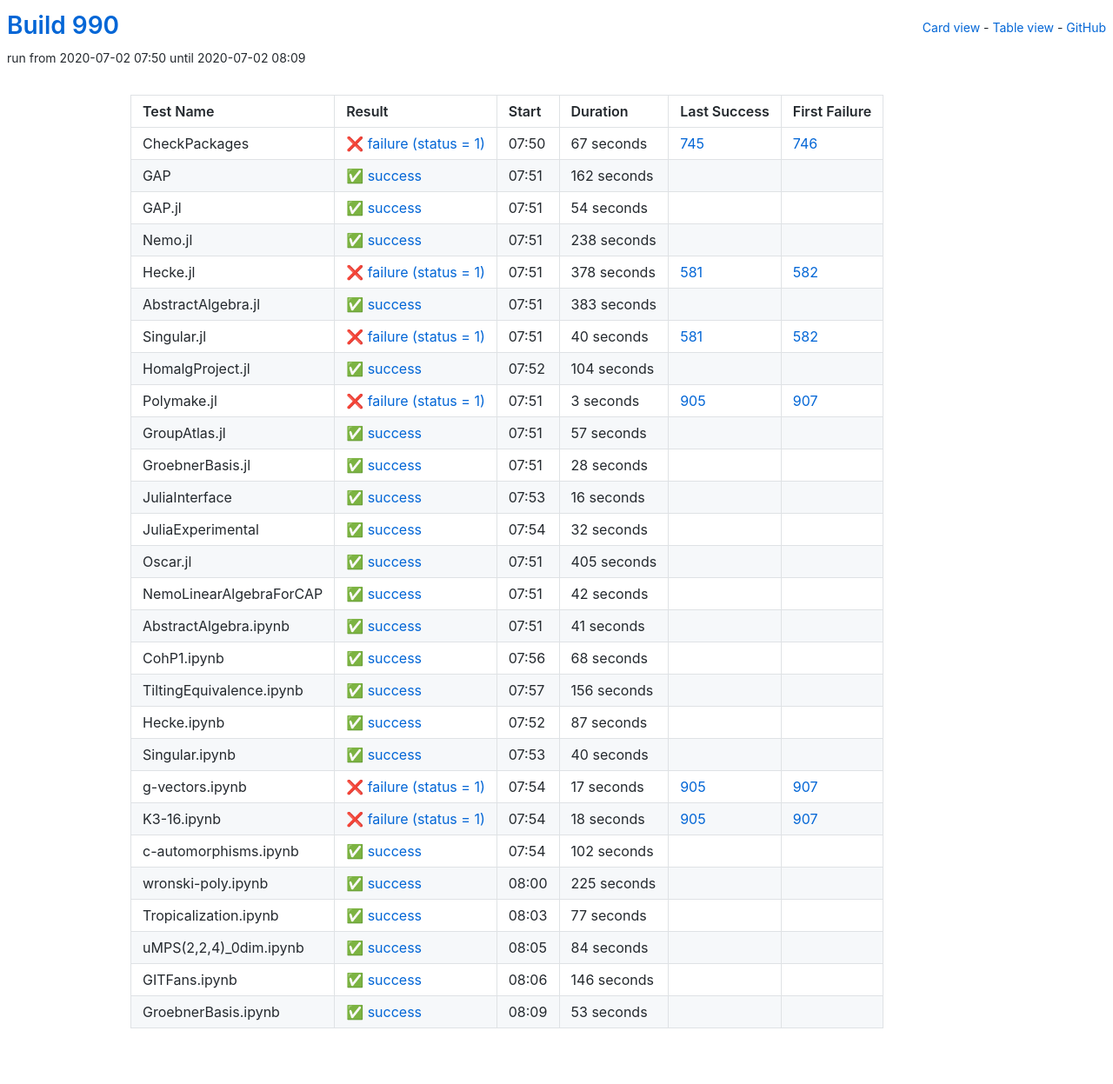
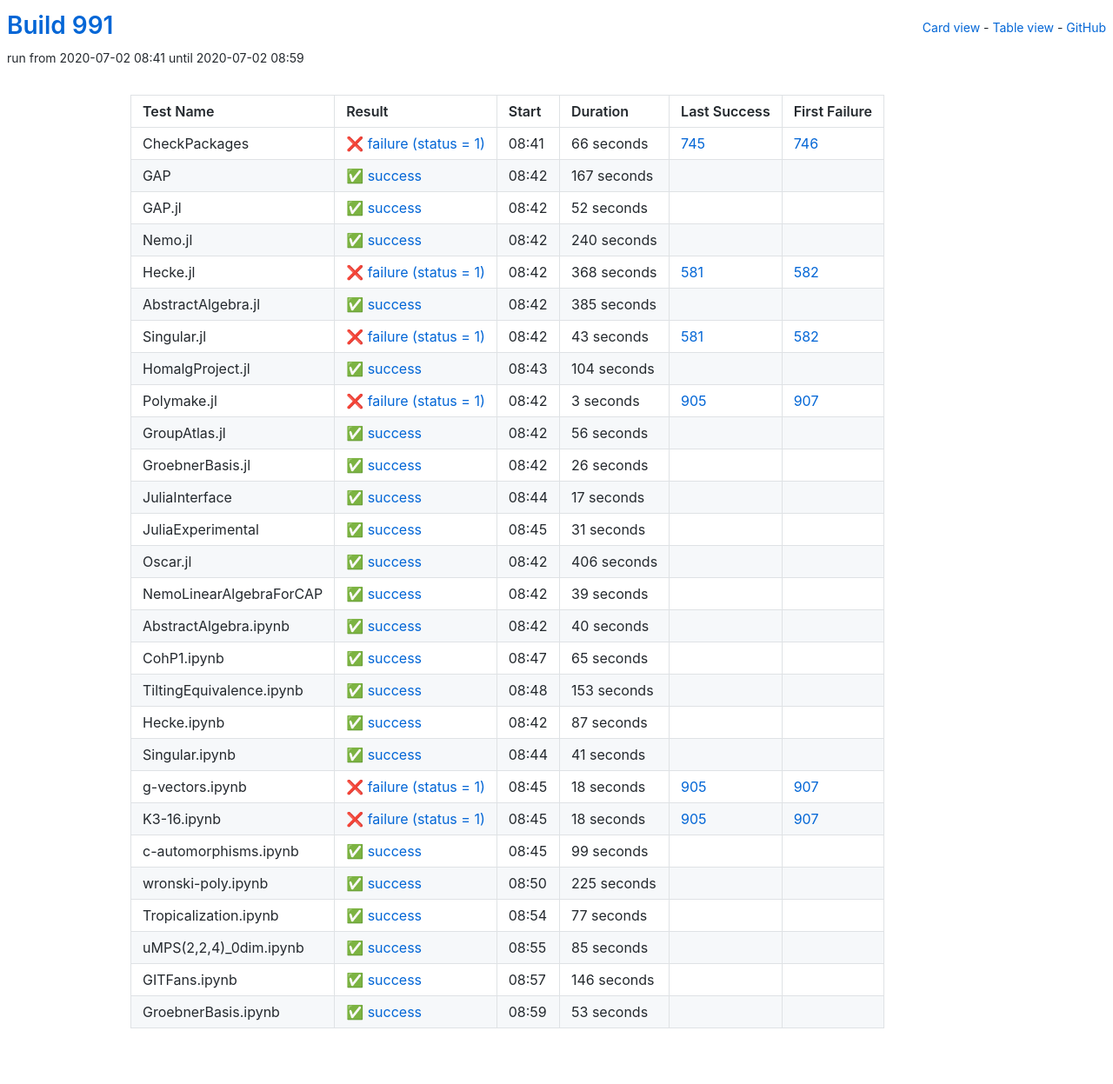
Before and after one commit to oscar-system/oscar-ci-status-1.4, a Jekyll site: the page built from table.html, in a window 1280 px wide. Shown: the whole page at 87% size. Built offline with Jekyll 4.4.1, drawn with Linux system fonts in a browser that asks for light colours.

Commit message:
Build #991

```diff
--- a/_data/ci.yml
+++ b/_data/ci.yml
@@ -1,6 +1,6 @@
 ---
-build: 990
-build_url: https://oscarci.mathematik.uni-kl.de/job/oscar-julia-1.4/990/
+build: 991
+build_url: https://oscarci.mathematik.uni-kl.de/job/oscar-julia-1.4/991/
 job: oscar-julia-1.4
 organization: oscar-system
 repo: oscar-ci-status-1.4
@@ -8,92 +8,92 @@ repourl: https://github.com/oscar-system/oscar-ci-status-1.4
 tests:
 - name: CheckPackages
   id: checkpackages
-  log: https://oscarci.mathematik.uni-kl.de/job/oscar-julia-1.4/990/artifact/logs/build-990/CheckPackages.log
-  start: 2020-07-02 07:50
+  log: https://oscarci.mathematik.uni-kl.de/job/oscar-julia-1.4/991/artifact/logs/build-991/CheckPackages.log
+  start: 2020-07-02 08:41
   success: false
   exitcode: 1
   status: failure
-  duration: 67
+  duration: 66
   last_success: 745
   last_success_url: https://oscarci.mathematik.uni-kl.de/job/oscar-julia-1.4/745/
   first_failure: 746
   first_failure_url: https://oscarci.mathematik.uni-kl.de/job/oscar-julia-1.4/746/
 - name: GAP
   id: gap
-  log: https://oscarci.mathematik.uni-kl.de/job/oscar-julia-1.4/990/artifact/logs/build-990/GAP.log
-  start: 2020-07-02 07:51
+  log: https://oscarci.mathematik.uni-kl.de/job/oscar-julia-1.4/991/artifact/logs/build-991/GAP.log
+  start: 2020-07-02 08:42
   success: true
   exitcode: 0
   status: success
-  duration: 162
+  duration: 167
   last_success: false
   last_success_url:
   first_failure: false
   first_failure_url:
 - name: GAP.jl
   id: gap-jl
-  log: https://oscarci.mathematik.uni-kl.de/job/oscar-julia-1.4/990/artifact/logs/build-990/GAP.jl.log
-  start: 2020-07-02 07:51
+  log: https://oscarci.mathematik.uni-kl.de/job/oscar-julia-1.4/991/artifact/logs/build-991/GAP.jl.log
+  start: 2020-07-02 08:42
   success: true
   exitcode: 0
   status: success
-  duration: 54
+  duration: 52
   last_success: false
   last_success_url:
   first_failure: false
   first_failure_url:
 - name: Nemo.jl
   id: nemo-jl
-  log: https://oscarci.mathematik.uni-kl.de/job/oscar-julia-1.4/990/artifact/logs/build-990/Nemo.jl.log
-  start: 2020-07-02 07:51
+  log: https://oscarci.mathematik.uni-kl.de/job/oscar-julia-1.4/991/artifact/logs/build-991/Nemo.jl.log
+  start: 2020-07-02 08:42
   success: true
   exitcode: 0
   status: success
-  duration: 238
+  duration: 240
   last_success: false
   last_success_url:
   first_failure: false
   first_failure_url:
 - name: Hecke.jl
   id: hecke-jl
-  log: https://oscarci.mathematik.uni-kl.de/job/oscar-julia-1.4/990/artifact/logs/build-990/Hecke.jl.log
-  start: 2020-07-02 07:51
+  log: https://oscarci.mathematik.uni-kl.de/job/oscar-julia-1.4/991/artifact/logs/build-991/Hecke.jl.log
+  start: 2020-07-02 08:42
   success: false
   exitcode: 1
   status: failure
-  duration: 378
+  duration: 368
   last_success: 581
   last_success_url: https://oscarci.mathematik.uni-kl.de/job/oscar-julia-1.4/581/
   first_failure: 582
   first_failure_url: https://oscarci.mathematik.uni-kl.de/job/oscar-julia-1.4/582/
 - name: AbstractAlgebra.jl
   id: abstractalgebra-jl
-  log: https://oscarci.mathematik.uni-kl.de/job/oscar-julia-1.4/990/artifact/logs/build-990/AbstractAlgebra.jl.log
-  start: 2020-07-02 07:51
+  log: https://oscarci.mathematik.uni-kl.de/job/oscar-julia-1.4/991/artifact/logs/build-991/AbstractAlgebra.jl.log
+  start: 2020-07-02 08:42
   success: true
   exitcode: 0
   status: success
-  duration: 383
+  duration: 385
   last_success: false
   last_success_url:
   first_failure: false
   first_failure_url:
 - name: Singular.jl
   id: singular-jl
-  log: https://oscarci.mathematik.uni-kl.de/job/oscar-julia-1.4/990/artifact/logs/build-990/Singular.jl.log
-  start: 2020-07-02 07:51
+  log: https://oscarci.mathematik.uni-kl.de/job/oscar-julia-1.4/991/artifact/logs/build-991/Singular.jl.log
+  start: 2020-07-02 08:42
   success: false
   exitcode: 1
   status: failure
-  duration: 40
+  duration: 43
   last_success: 581
   last_success_url: https://oscarci.mathematik.uni-kl.de/job/oscar-julia-1.4/581/
   first_failure: 582
   first_failure_url: https://oscarci.mathematik.uni-kl.de/job/oscar-julia-1.4/582/
 - name: HomalgProject.jl
   id: homalgproject-jl
-  log: https://oscarci.mathematik.uni-kl.de/job/oscar-julia-1.4/990/artifact/logs/build-990/HomalgProject.jl.log
-  start: 2020-07-02 07:52
+  log: https://oscarci.mathematik.uni-kl.de/job/oscar-julia-1.4/991/artifact/logs/build-991/HomalgProject.jl.log
+  start: 2020-07-02 08:43
   success: true
   exitcode: 0
   status: success
@@ -104,8 +104,8 @@ tests:
   first_failure_url:
 - name: Polymake.jl
   id: polymake-jl
-  log: https://oscarci.mathematik.uni-kl.de/job/oscar-julia-1.4/990/artifact/logs/build-990/Polymake.jl.log
-  start: 2020-07-02 07:51
+  log: https://oscarci.mathematik.uni-kl.de/job/oscar-julia-1.4/991/artifact/logs/build-991/Polymake.jl.log
+  start: 2020-07-02 08:42
   success: false
   exitcode: 1
   status: failure
@@ -116,116 +116,116 @@ tests:
   first_failure_url: https://oscarci.mathematik.uni-kl.de/job/oscar-julia-1.4/907/
 - name: GroupAtlas.jl
   id: groupatlas-jl
-  log: https://oscarci.mathematik.uni-kl.de/job/oscar-julia-1.4/990/artifact/logs/build-990/GroupAtlas.jl.log
-  start: 2020-07-02 07:51
+  log: https://oscarci.mathematik.uni-kl.de/job/oscar-julia-1.4/991/artifact/logs/build-991/GroupAtlas.jl.log
+  start: 2020-07-02 08:42
   success: true
   exitcode: 0
   status: success
-  duration: 57
+  duration: 56
   last_success: false
   last_success_url:
   first_failure: false
   first_failure_url:
 - name: GroebnerBasis.jl
   id: groebnerbasis-jl
-  log: https://oscarci.mathematik.uni-kl.de/job/oscar-julia-1.4/990/artifact/logs/build-990/GroebnerBasis.jl.log
-  start: 2020-07-02 07:51
+  log: https://oscarci.mathematik.uni-kl.de/job/oscar-julia-1.4/991/artifact/logs/build-991/GroebnerBasis.jl.log
+  start: 2020-07-02 08:42
   success: true
   exitcode: 0
   status: success
-  duration: 28
+  duration: 26
   last_success: false
   last_success_url:
   first_failure: false
   first_failure_url:
 - name: JuliaInterface
   id: juliainterface
-  log: https://oscarci.mathematik.uni-kl.de/job/oscar-julia-1.4/990/artifact/logs/build-990/JuliaInterface.log
-  start: 2020-07-02 07:53
+  log: https://oscarci.mathematik.uni-kl.de/job/oscar-julia-1.4/991/artifact/logs/build-991/JuliaInterface.log
+  start: 2020-07-02 08:44
   success: true
   exitcode: 0
   status: success
-  duration: 16
+  duration: 17
   last_success: false
   last_success_url:
   first_failure: false
   first_failure_url:
 - name: JuliaExperimental
   id: juliaexperimental
-  log: https://oscarci.mathematik.uni-kl.de/job/oscar-julia-1.4/990/artifact/logs/build-990/JuliaExperimental.log
-  start: 2020-07-02 07:54
+  log: https://oscarci.mathematik.uni-kl.de/job/oscar-julia-1.4/991/artifact/logs/build-991/JuliaExperimental.log
+  start: 2020-07-02 08:45
   success: true
   exitcode: 0
   status: success
-  duration: 32
+  duration: 31
   last_success: false
   last_success_url:
   first_failure: false
   first_failure_url:
 - name: Oscar.jl
   id: oscar-jl
-  log: https://oscarci.mathematik.uni-kl.de/job/oscar-julia-1.4/990/artifact/logs/build-990/Oscar.jl.log
-  start: 2020-07-02 07:51
+  log: https://oscarci.mathematik.uni-kl.de/job/oscar-julia-1.4/991/artifact/logs/build-991/Oscar.jl.log
+  start: 2020-07-02 08:42
   success: true
   exitcode: 0
   status: success
-  duration: 405
+  duration: 406
   last_success: false
   last_success_url:
   first_failure: false
   first_failure_url:
 - name: NemoLinearAlgebraForCAP
   id: nemolinearalgebraforcap
-  log: https://oscarci.mathematik.uni-kl.de/job/oscar-julia-1.4/990/artifact/logs/build-990/NemoLinearAlgebraForCAP.log
-  start: 2020-07-02 07:51
+  log: https://oscarci.mathematik.uni-kl.de/job/oscar-julia-1.4/991/artifact/logs/build-991/NemoLinearAlgebraForCAP.log
+  start: 2020-07-02 08:42
   success: true
   exitcode: 0
   status: success
-  duration: 42
+  duration: 39
   last_success: false
   last_success_url:
   first_failure: false
   first_failure_url:
 - name: AbstractAlgebra.ipynb
   id: abstractalgebra-ipynb
-  log: https://oscarci.mathematik.uni-kl.de/job/oscar-julia-1.4/990/artifact/logs/build-990/AbstractAlgebra.ipynb.log
-  start: 2020-07-02 07:51
+  log: https://oscarci.mathematik.uni-kl.de/job/oscar-julia-1.4/991/artifact/logs/build-991/AbstractAlgebra.ipynb.log
+  start: 2020-07-02 08:42
   success: true
   exitcode: 0
   status: success
-  duration: 41
+  duration: 40
   last_success: false
   last_success_url:
   first_failure: false
   first_failure_url:
 - name: CohP1.ipynb
   id: cohp1-ipynb
-  log: https://oscarci.mathematik.uni-kl.de/job/oscar-julia-1.4/990/artifact/logs/build-990/CohP1.ipynb.log
-  start: 2020-07-02 07:56
+  log: https://oscarci.mathematik.uni-kl.de/job/oscar-julia-1.4/991/artifact/logs/build-991/CohP1.ipynb.log
+  start: 2020-07-02 08:47
   success: true
   exitcode: 0
   status: success
-  duration: 68
+  duration: 65
   last_success: false
   last_success_url:
   first_failure: false
   first_failure_url:
 - name: TiltingEquivalence.ipynb
   id: tiltingequivalence-ipynb
-  log: https://oscarci.mathematik.uni-kl.de/job/oscar-julia-1.4/990/artifact/logs/build-990/TiltingEquivalence.ipynb.log
-  start: 2020-07-02 07:57
+  log: https://oscarci.mathematik.uni-kl.de/job/oscar-julia-1.4/991/artifact/logs/build-991/TiltingEquivalence.ipynb.log
+  start: 2020-07-02 08:48
   success: true
   exitcode: 0
   status: success
-  duration: 156
+  duration: 153
   last_success: false
   last_success_url:
   first_failure: false
   first_failure_url:
 - name: Hecke.ipynb
   id: hecke-ipynb
-  log: https://oscarci.mathematik.uni-kl.de/job/oscar-julia-1.4/990/artifact/logs/build-990/Hecke.ipynb.log
-  start: 2020-07-02 07:52
+  log: https://oscarci.mathematik.uni-kl.de/job/oscar-julia-1.4/991/artifact/logs/build-991/Hecke.ipynb.log
+  start: 2020-07-02 08:42
   success: true
   exitcode: 0
   status: success
@@ -236,32 +236,32 @@ tests:
   first_failure_url:
 - name: Singular.ipynb
   id: singular-ipynb
-  log: https://oscarci.mathematik.uni-kl.de/job/oscar-julia-1.4/990/artifact/logs/build-990/Singular.ipynb.log
-  start: 2020-07-02 07:53
+  log: https://oscarci.mathematik.uni-kl.de/job/oscar-julia-1.4/991/artifact/logs/build-991/Singular.ipynb.log
+  start: 2020-07-02 08:44
   success: true
   exitcode: 0
   status: success
-  duration: 40
+  duration: 41
   last_success: false
   last_success_url:
   first_failure: false
   first_failure_url:
 - name: g-vectors.ipynb
   id: g-vectors-ipynb
-  log: https://oscarci.mathematik.uni-kl.de/job/oscar-julia-1.4/990/artifact/logs/build-990/g-vectors.ipynb.log
-  start: 2020-07-02 07:54
+  log: https://oscarci.mathematik.uni-kl.de/job/oscar-julia-1.4/991/artifact/logs/build-991/g-vectors.ipynb.log
+  start: 2020-07-02 08:45
   success: false
   exitcode: 1
   status: failure
-  duration: 17
+  duration: 18
   last_success: 905
   last_success_url: https://oscarci.mathematik.uni-kl.de/job/oscar-julia-1.4/905/
   first_failure: 907
   first_failure_url: https://oscarci.mathematik.uni-kl.de/job/oscar-julia-1.4/907/
 - name: K3-16.ipynb
   id: k3-16-ipynb
-  log: https://oscarci.mathematik.uni-kl.de/job/oscar-julia-1.4/990/artifact/logs/build-990/K3-16.ipynb.log
-  start: 2020-07-02 07:54
+  log: https://oscarci.mathematik.uni-kl.de/job/oscar-julia-1.4/991/artifact/logs/build-991/K3-16.ipynb.log
+  start: 2020-07-02 08:45
   success: false
   exitcode: 1
   status: failure
@@ -272,20 +272,20 @@ tests:
   first_failure_url: https://oscarci.mathematik.uni-kl.de/job/oscar-julia-1.4/907/
 - name: c-automorphisms.ipynb
   id: c-automorphisms-ipynb
-  log: https://oscarci.mathematik.uni-kl.de/job/oscar-julia-1.4/990/artifact/logs/build-990/c-automorphisms.ipynb.log
-  start: 2020-07-02 07:54
+  log: https://oscarci.mathematik.uni-kl.de/job/oscar-julia-1.4/991/artifact/logs/build-991/c-automorphisms.ipynb.log
+  start: 2020-07-02 08:45
   success: true
   exitcode: 0
   status: success
-  duration: 102
+  duration: 99
   last_success: false
   last_success_url:
   first_failure: false
   first_failure_url:
 - name: wronski-poly.ipynb
   id: wronski-poly-ipynb
-  log: https://oscarci.mathematik.uni-kl.de/job/oscar-julia-1.4/990/artifact/logs/build-990/wronski-poly.ipynb.log
-  start: 2020-07-02 08:00
+  log: https://oscarci.mathematik.uni-kl.de/job/oscar-julia-1.4/991/artifact/logs/build-991/wronski-poly.ipynb.log
+  start: 2020-07-02 08:50
   success: true
   exitcode: 0
   status: success
@@ -296,8 +296,8 @@ tests:
   first_failure_url:
 - name: Tropicalization.ipynb
   id: tropicalization-ipynb
-  log: https://oscarci.mathematik.uni-kl.de/job/oscar-julia-1.4/990/artifact/logs/build-990/Tropicalization.ipynb.log
-  start: 2020-07-02 08:03
+  log: https://oscarci.mathematik.uni-kl.de/job/oscar-julia-1.4/991/artifact/logs/build-991/Tropicalization.ipynb.log
+  start: 2020-07-02 08:54
   success: true
   exitcode: 0
   status: success
@@ -308,20 +308,20 @@ tests:
   first_failure_url:
 - name: uMPS(2,2,4)_0dim.ipynb
   id: umps-2-2-4-0dim-ipynb
-  log: https://oscarci.mathematik.uni-kl.de/job/oscar-julia-1.4/990/artifact/logs/build-990/uMPS-2-2-4-_0dim.ipynb.log
-  start: 2020-07-02 08:05
+  log: https://oscarci.mathematik.uni-kl.de/job/oscar-julia-1.4/991/artifact/logs/build-991/uMPS-2-2-4-_0dim.ipynb.log
+  start: 2020-07-02 08:55
   success: true
   exitcode: 0
   status: success
-  duration: 84
+  duration: 85
   last_success: false
   last_success_url:
   first_failure: false
   first_failure_url:
 - name: GITFans.ipynb
   id: gitfans-ipynb
-  log: https://oscarci.mathematik.uni-kl.de/job/oscar-julia-1.4/990/artifact/logs/build-990/GITFans.ipynb.log
-  start: 2020-07-02 08:06
+  log: https://oscarci.mathematik.uni-kl.de/job/oscar-julia-1.4/991/artifact/logs/build-991/GITFans.ipynb.log
+  start: 2020-07-02 08:57
   success: true
   exitcode: 0
   status: success
@@ -332,8 +332,8 @@ tests:
   first_failure_url:
 - name: GroebnerBasis.ipynb
   id: groebnerbasis-ipynb
-  log: https://oscarci.mathematik.uni-kl.de/job/oscar-julia-1.4/990/artifact/logs/build-990/GroebnerBasis.ipynb.log
-  start: 2020-07-02 08:09
+  log: https://oscarci.mathematik.uni-kl.de/job/oscar-julia-1.4/991/artifact/logs/build-991/GroebnerBasis.ipynb.log
+  start: 2020-07-02 08:59
   success: true
   exitcode: 0
   status: success
```
Also changed, not shown: README.md.
